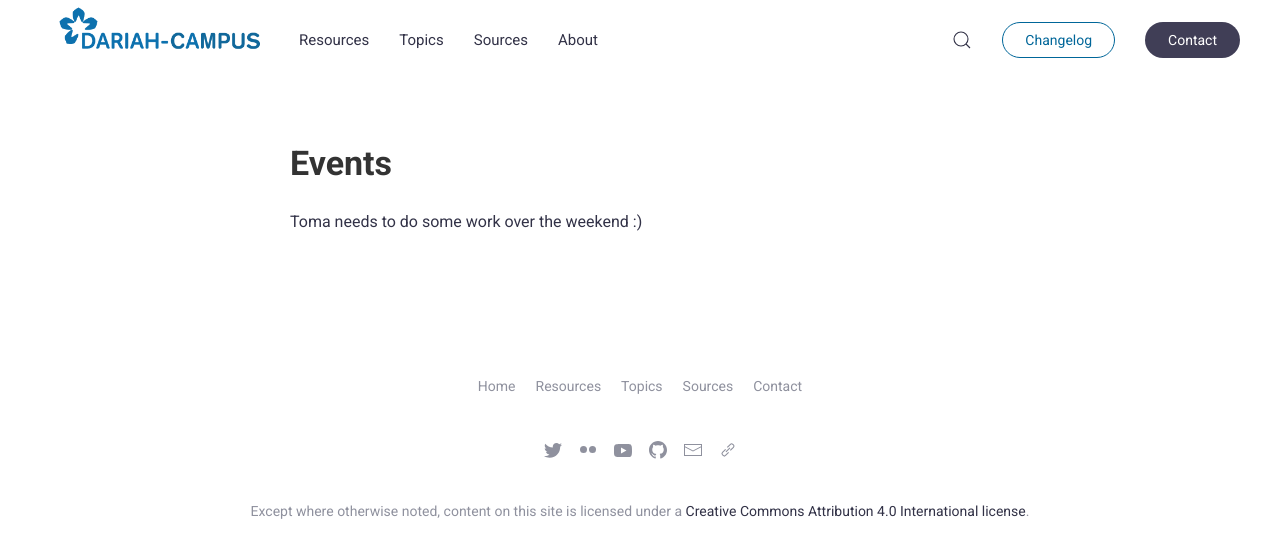
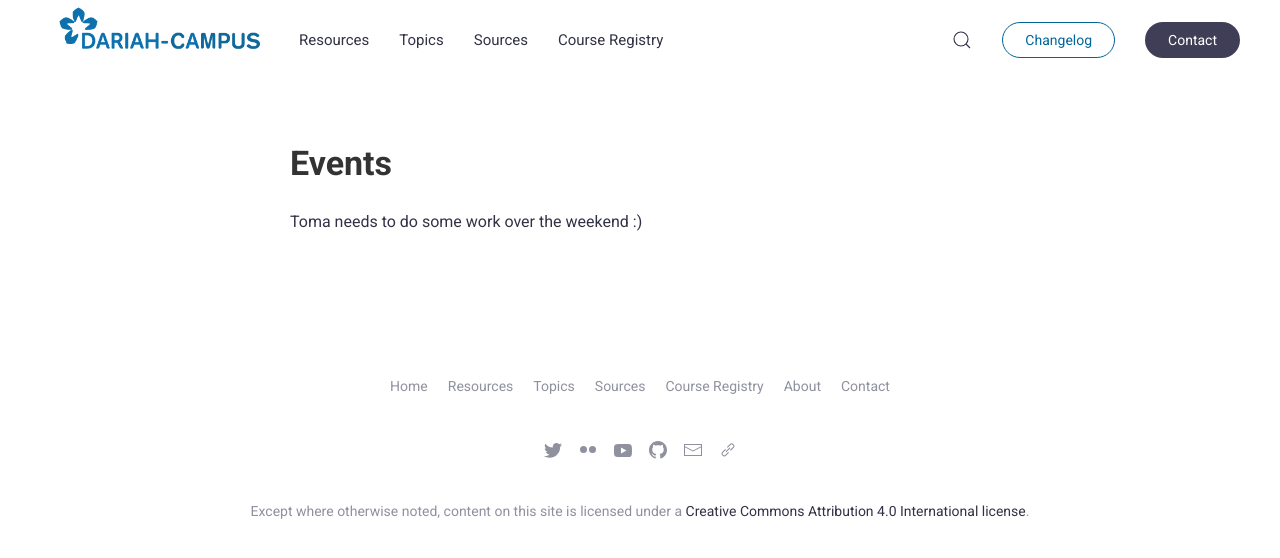
Before and after one commit to DARIAH-ERIC/dariah-campus-pilot, a Jekyll site: the page built from events.md, in a window 1280 px wide. Shown: the top 558 px of the page. Built offline with Jekyll 4.4.1, drawn with Linux system fonts in a browser that asks for light colours.

Commit message:
added course registry

```diff
--- a/_data/navigation_footer.yml
+++ b/_data/navigation_footer.yml
@@ -12,5 +12,11 @@
 - title: Sources
   url: /sources/
 
+- title: Course Registry
+  url: /course-registry/
+
+- title: About
+  url: /about/
+
 - title: Contact
   url: https://www.dariah.eu/helpdesk/
--- a/_data/navigation_mobile.yml
+++ b/_data/navigation_mobile.yml
@@ -2,9 +2,6 @@
 
 - title: Home
   url: /
-
-# title: About
-# url: /docs/disclaimer/
 
 - title: Resources
   url: /resources/
@@ -15,6 +12,12 @@
 - title: Sources
   url: /sources/
 
+- title: Course Registry
+  url: /course-registry/
+
+- title: About
+  url: /docs/disclaimer/
+
 - title: Changelog
   url: /changelog-timeline/
 
--- /dev/null
+++ b/course-registry.md
@@ -0,0 +1,6 @@
+---
+layout: course-registry
+width: large
+---
+
+course registr
```
Also changed, not shown: _data/navigation_header.yml (+8 -2 lines), _layouts/course-registry.html (added, +9 -0 lines).
